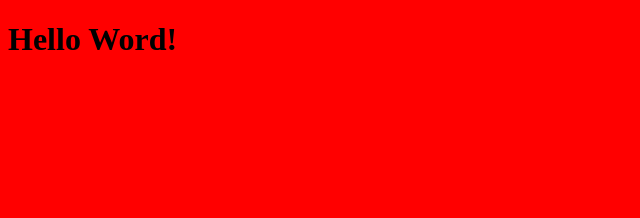
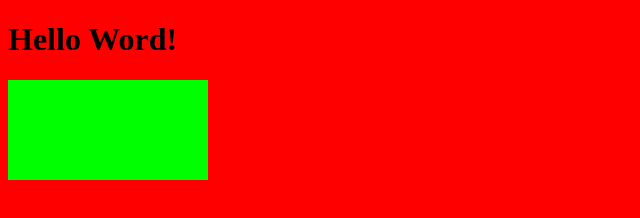
Before and after one commit to Balinator/Balinator.github.io, a plain HTML site: page index.html in a window 1280 px wide. Shown: the whole page, without its empty margins (0-640 px from the left). Drawn offline with Linux system fonts and the light colour scheme.

Commit message:
Update index.html

```diff
--- a/index.html
+++ b/index.html
@@ -4,8 +4,8 @@
 		<meta charset="UTF-8">
 		<title>My testpage</title>
 	</head>
-	<body style="background:#ff0000">
+	<body style="background:#ff0000;">
 		<h1 class="name">Hello Word!</h1>
-		<canvas id="myCanvas" width="200" height="100"></canvas>
+		<canvas id="myCanvas" width="200" height="100" style="background:#00ff00;"></canvas>
 	</body>
 </html>
```
